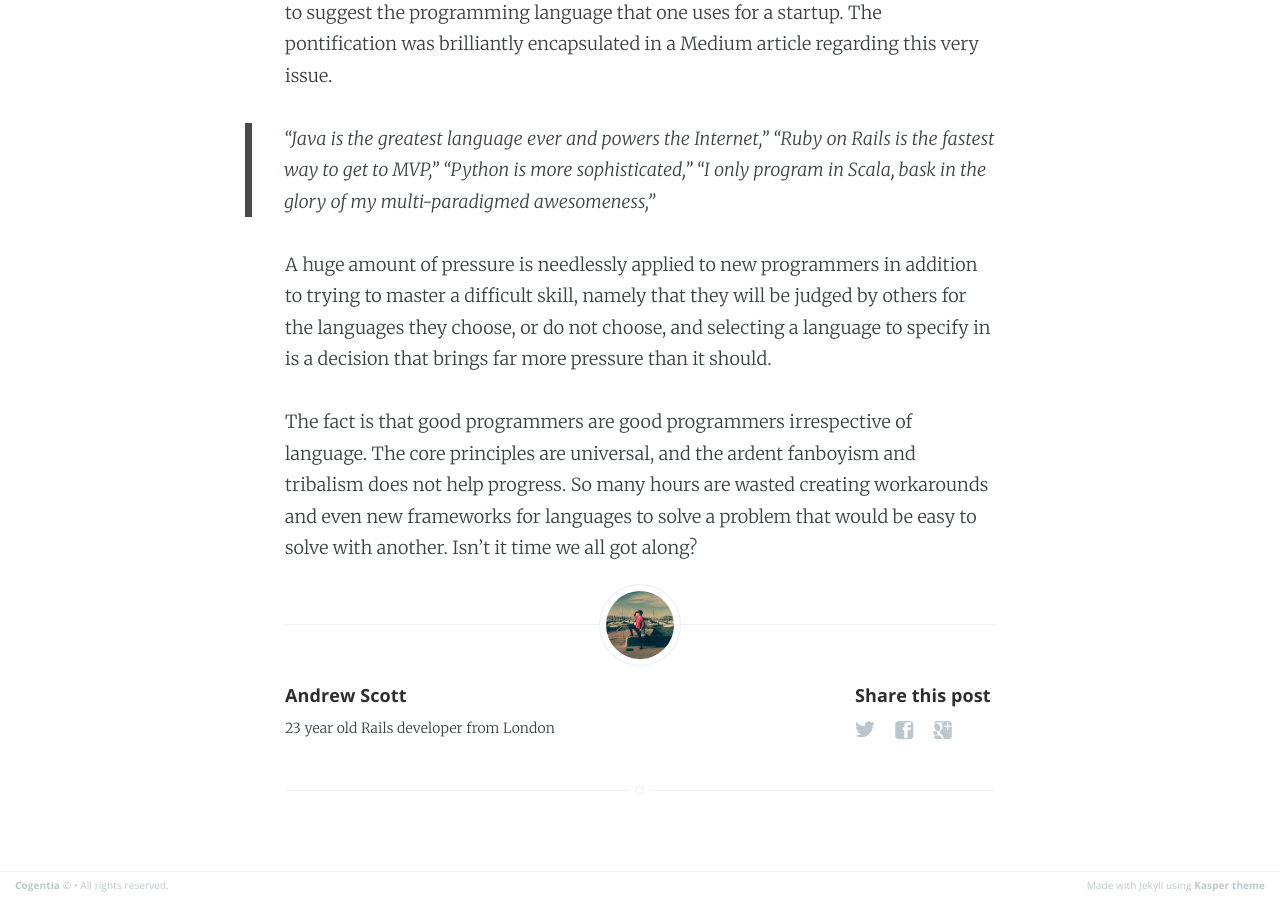
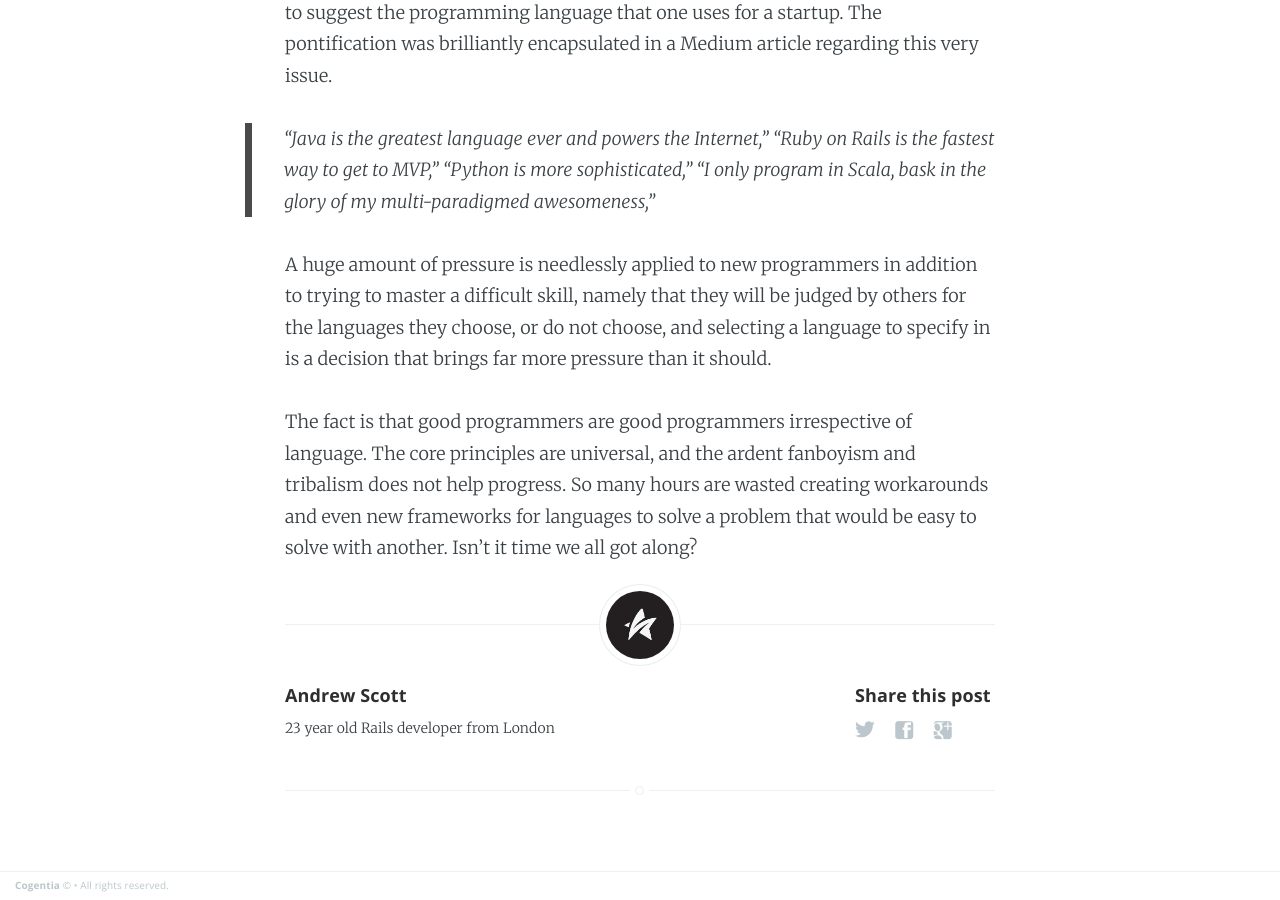
Before and after one commit to askl56/askl56.github.io, a Jekyll site: the page built from _posts/2015-05-13-The-Danger-of-Tribalism.md, in a window 1280 px wide and 900 px high, scrolled down 1334 px. Built offline with Jekyll 4.4.1, drawn with Linux system fonts in a browser that asks for light colours; Markdown is read by kramdown in place of the engine named in the settings.

Commit message:
fixed logo

```diff
--- a/_layouts/default.html
+++ b/_layouts/default.html
@@ -25,9 +25,6 @@
         <a href="{{ site.baseurl }}">{{ site.name }}</a> &copy;
               {{date format="YYYY"}} &bull; All rights reserved.
       </section>
-      <section class="poweredby">Made with Jekyll using
-        <a href="http://github.com/rosario/kasper">Kasper theme</a>
-      </section>
     </footer>
 
     <script type="text/javascript" src="/assets/js/jquery-1.11.1.min.js"></script>
--- a/_layouts/post.html
+++ b/_layouts/post.html
@@ -64,7 +64,7 @@
             <!-- If we want to display author's name and bio -->
             {% if site.author %}
                 <figure class="author-image">
-                    <a class="img" href="{{ site.baseurl }}" style="background-image: url(/assets/images/profile.jpg)">
+                    <a class="img" href="{{ site.baseurl }}" style="background-image: url(/assets/images/2.png)">
                     <span class="hidden">{{site.author}}'s Picture</span></a>
                 </figure>
                 <section class="author">
```
Also changed, not shown: _posts/2015-06-01-Game-of_Inches.md (+1 -1 lines), assets/images/2.png (added), assets/images/profile.jpg (deleted).
